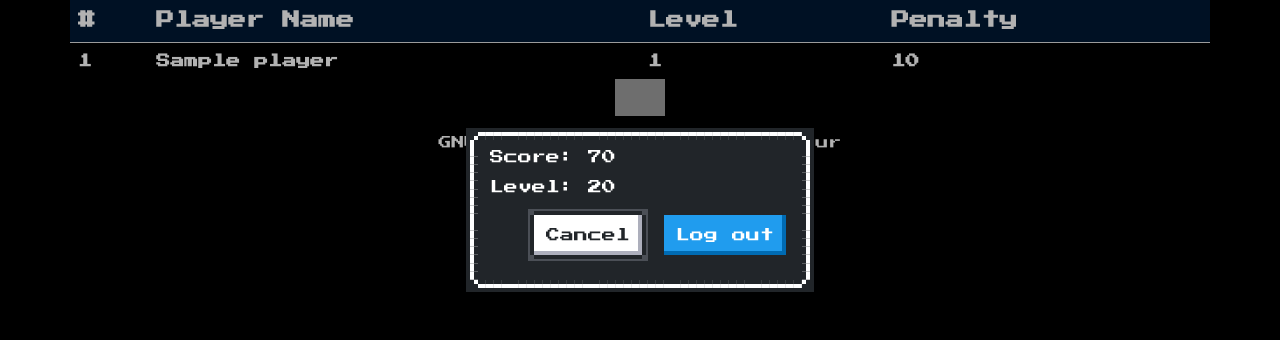
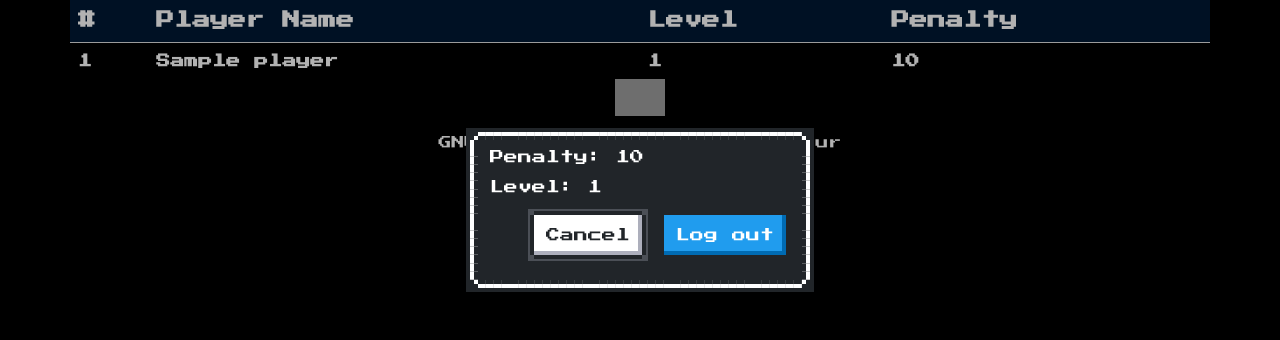
Before and after one commit to harshith331/mindersnatch, a Django app: page /leaderboard in a window 1280 px wide, after a click that opens the changed part. Shown: the part 190-530 px from the top of the page. Run offline with Django 3.2, Linux system fonts and the light colour scheme; a user stored in the database is signed in; tables that the repository leaves empty hold one stand-in row (values such as "Sample post"); grey boxes marked "Sample" are stand-in pictures; some libraries are stand-ins or nearby versions; grey boxes are pictures that could not be loaded.

Commit message:
data in navbar

```diff
--- a/templates/components/navbar.html
+++ b/templates/components/navbar.html
@@ -21,8 +21,8 @@
 
   <dialog class="nes-dialog is-dark is-rounded" id="dialog-dark-rounded">
     <form method="dialog">
-      <p class="title">Score: 70</p>
-      <p>Level: 20</p>
+      <p class="title">Penalty: {{ user.score }}</p>
+      <p>Level: {{ user.level }}</p>
       <menu class="dialog-menu">
         <button class="nes-btn">Cancel</button>
         <a class="nes-btn is-primary" href="/logout">Log out</a>
```
